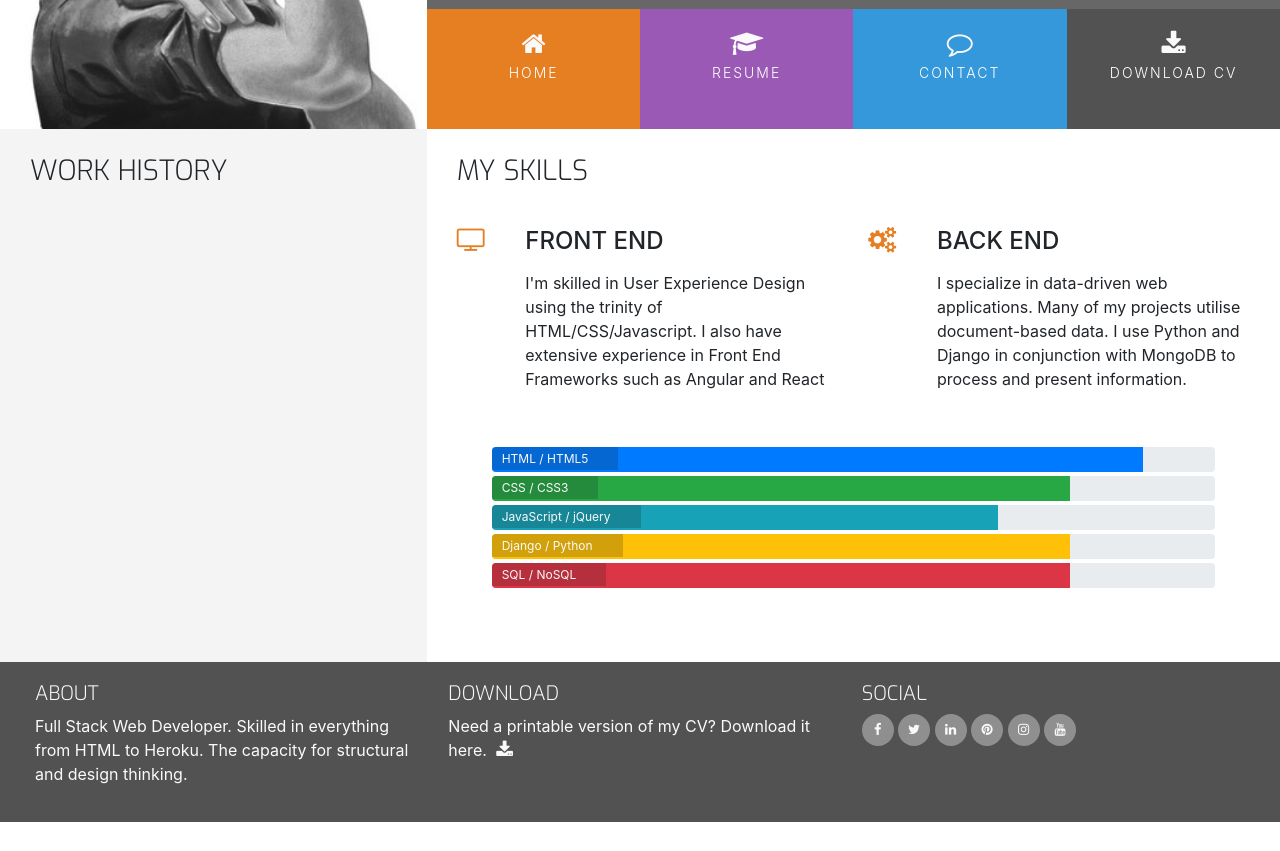
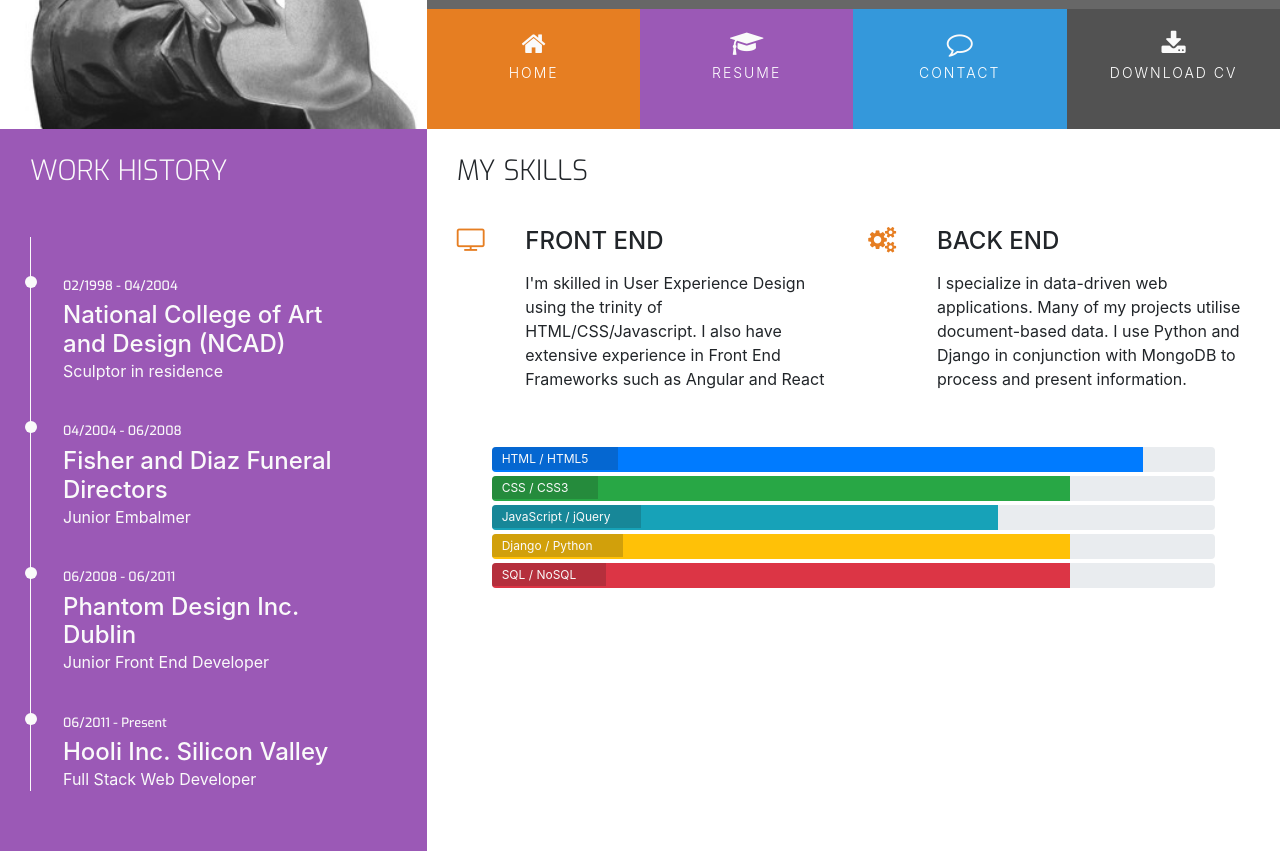
Before and after one commit to Jordan-Finlay/Resume-Project, a plain HTML site: page resume.html in a window 1280 px wide. Shown: the part 240-1091 px from the top of the page. Before the commit the page ends 1062 px from the top, so only its background shows below. Drawn offline with nearby package versions, Linux system fonts and the light colour scheme.

Commit message:
finished tidy up

```diff
--- a/resume.html
+++ b/resume.html
@@ -34,7 +34,7 @@
                                 <a href="contact.html" class="hvr-sweep-to-bottom"><i class="fa fa-comment-o" aria-hidden="true"></i><span>Contact</span></a>
                             </li>
                             <li class="col-6 col-sm-3 list-inline-item ui-menu-color-download menuitem">
-                                <a href="assets/cv/sample-cv.pdf" class="hvr-sweep-to-bottom"><i class="fa fa-download" aria-hidden="true"></i><span>Download CV</span></a>
+                                <a href="assets/cv/sample-cv.pdf" target="_blank" class="hvr-sweep-to-bottom"><i class="fa fa-download" aria-hidden="true"></i><span>Download CV</span></a>
                             </li>
                         </ul>
                     </div>
@@ -44,12 +44,30 @@
     </header>
     <section class="container-fluid">
         <div class="row">
-            <div class="col-md-4 bg-color-personal-info section-column">
+            <div class="col-md-4 bg-color-work-history section-column">
                 <div class="row">
                     <div class="col-12">
-                        <h3 class="section-heading uppercase">
+                        <h3 class="history-heading uppercase">
                             Work History
                         </h3>
+                    </div>
+                </div>
+                <div class="history-items">
+                    <div class="timeline-item" data-dates="02/1998 - 04/2004">
+                        <h4>National College of Art and Design (NCAD)</h4>
+                        <p>Sculptor in residence</p>
+                    </div>
+                    <div class="timeline-item" data-dates="04/2004 - 06/2008">
+                        <h4>Fisher and Diaz Funeral Directors</h4>
+                        <p>Junior Embalmer</p>
+                    </div>
+                    <div class="timeline-item" data-dates="06/2008 - 06/2011">
+                        <h4>Phantom Design Inc. Dublin</h4>
+                        <p>Junior Front End Developer</p>
+                    </div>
+                    <div class="timeline-item" data-dates="06/2011 - Present">
+                        <h4>Hooli Inc. Silicon Valley</h4>
+                        <p>Full Stack Web Developer</p>
                     </div>
                 </div>
             </div>
@@ -137,7 +155,7 @@
                 <h5 class="uppercase general-sub">Download</h5>
                 <p class="inline-block">
                     Need a printable version of my CV? Download it here.
-                    <a href="#" target="_blank" class="cv-pdf">
+                    <a href="assets/cv/sample-cv.pdf" target="_blank" class="cv-pdf">
                         <i class="fa fa-download" aria-hidden="true"></i>
                         <span class="sr-only">Download link.</span>
                     </a>
```
Also changed, not shown: contact.html (+2 -2 lines), index.html (+3 -5 lines).
